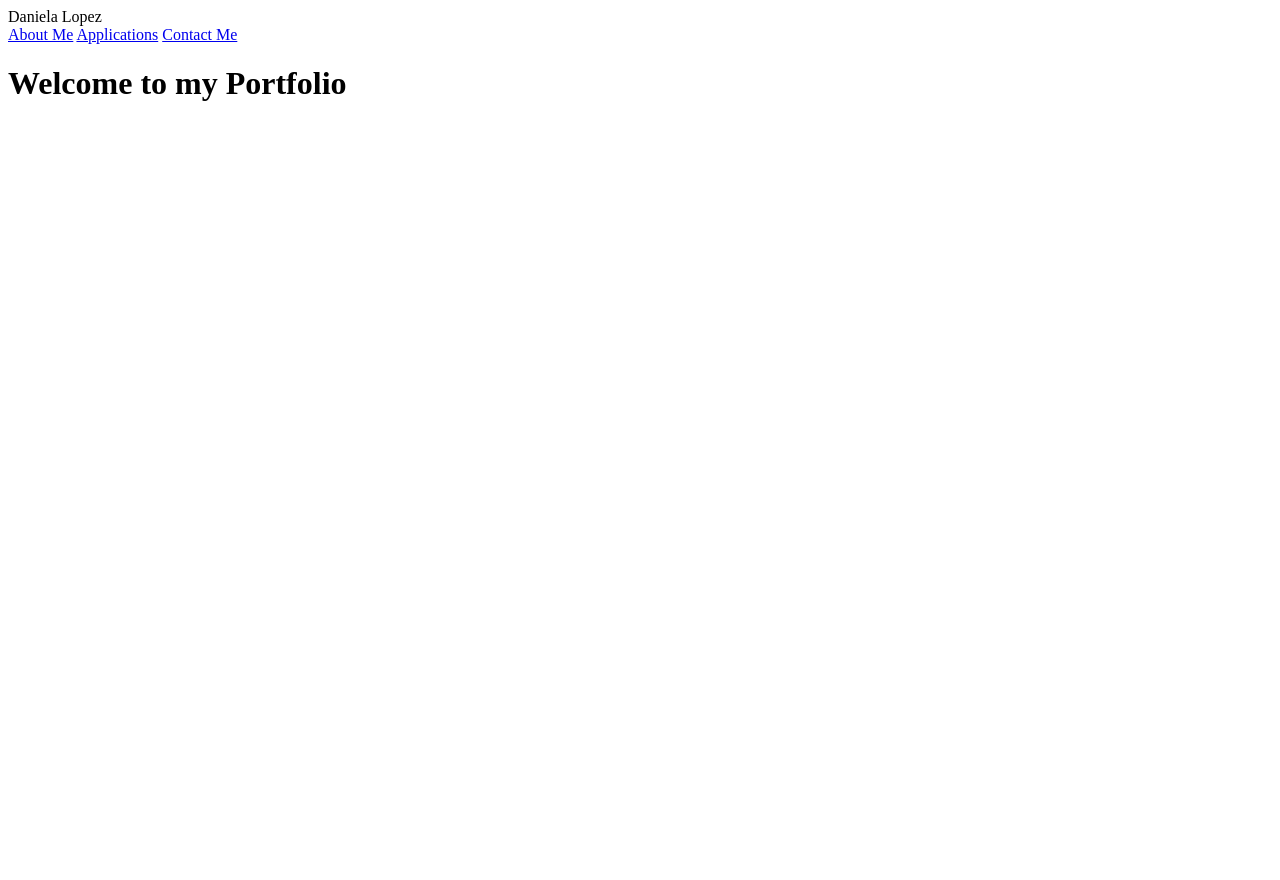
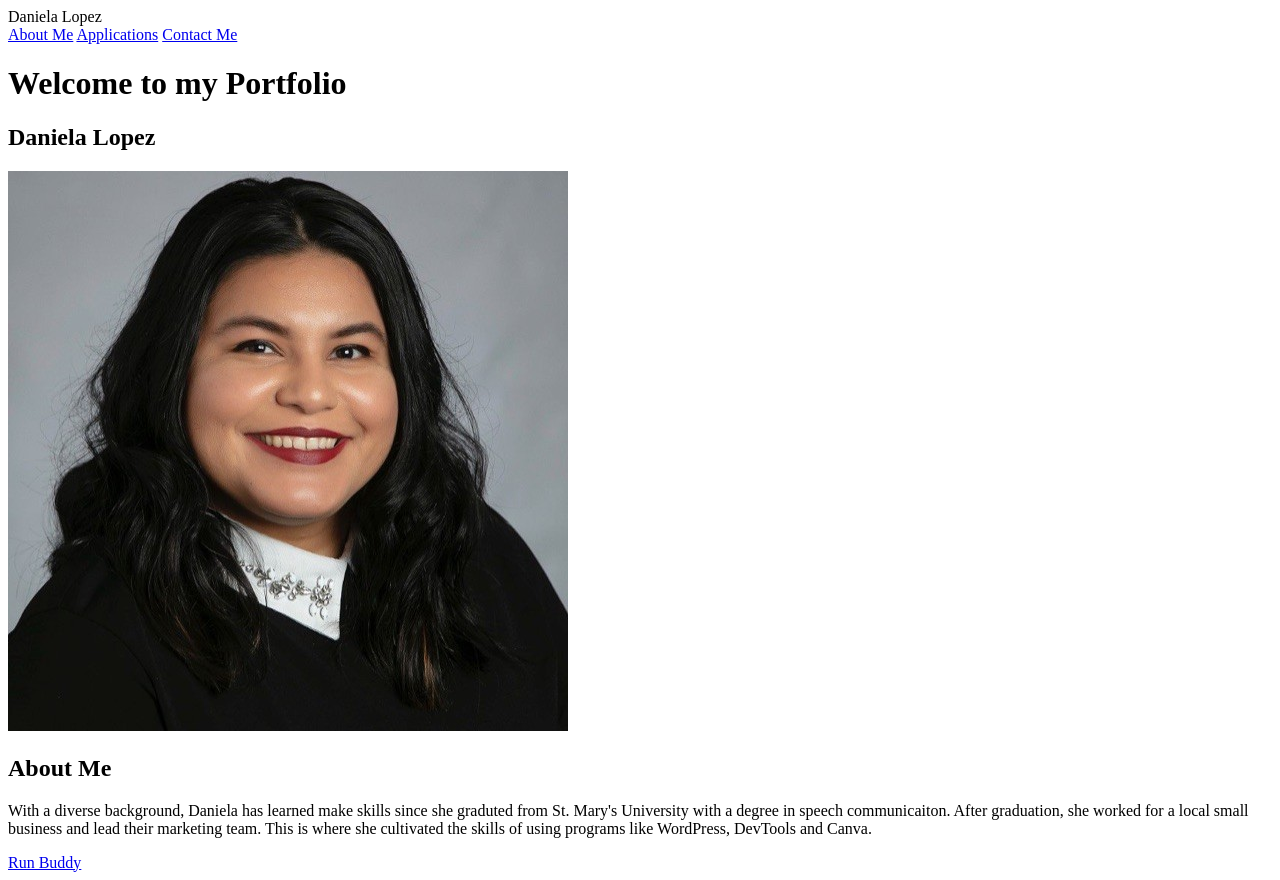
Before and after one commit to dlope0831/all-about-daniela-lopez, a plain HTML site: page all-about-daniela-lopez/index.html in a window 1280 px wide. Before the commit the page ends 800 px from the top, so only its background shows below. Drawn offline with Linux system fonts and the light colour scheme.

Commit message:
added run buddy io

```diff
--- a/all-about-daniela-lopez/index.html
+++ b/all-about-daniela-lopez/index.html
@@ -2,7 +2,7 @@
 <html lang="en">
     <head>
         <meta charset="UTF-8">
-        <title>Portfolio - Daniela Lopez</title>
+        <title>Daniela Lopez - Full Stack Web Developer</title>
         <link rel="stylesheet" href= "./assets/css/style.css">
     </head>
     <body>
@@ -14,7 +14,19 @@
             </nav>
         <main>
             <h1> Welcome to my Portfolio</h1>
-            <a im
+            <h2>Daniela Lopez</h2>
+            <img src="./assets/images/Img 1.jpg" alt="Daniela Lopez headshot photo picuted in a black shirt with a white colar">
+            <br>
+            <h2>About Me</h2>
+            <p>With a diverse background, Daniela has learned make skills since she graduted from St. Mary's University with a degree in speech communicaiton.
+                After graduation, she worked for a local small business and lead their marketing team. This is where she cultivated the skills of using programs like WordPress, DevTools and Canva.
+            </p>
+            <a href="https://dlope0831.github.io/run-buddy-2/" target="_blank">Run Buddy</a>
+            <section>
+                <div class= work</div>
+
+            </section>
         </main>
     </body>
 </html>
+<!-- opens the work in another tab -->
```
Also changed, not shown: all-about-daniela-lopez/assets/images/Img 1.jpg (added).
